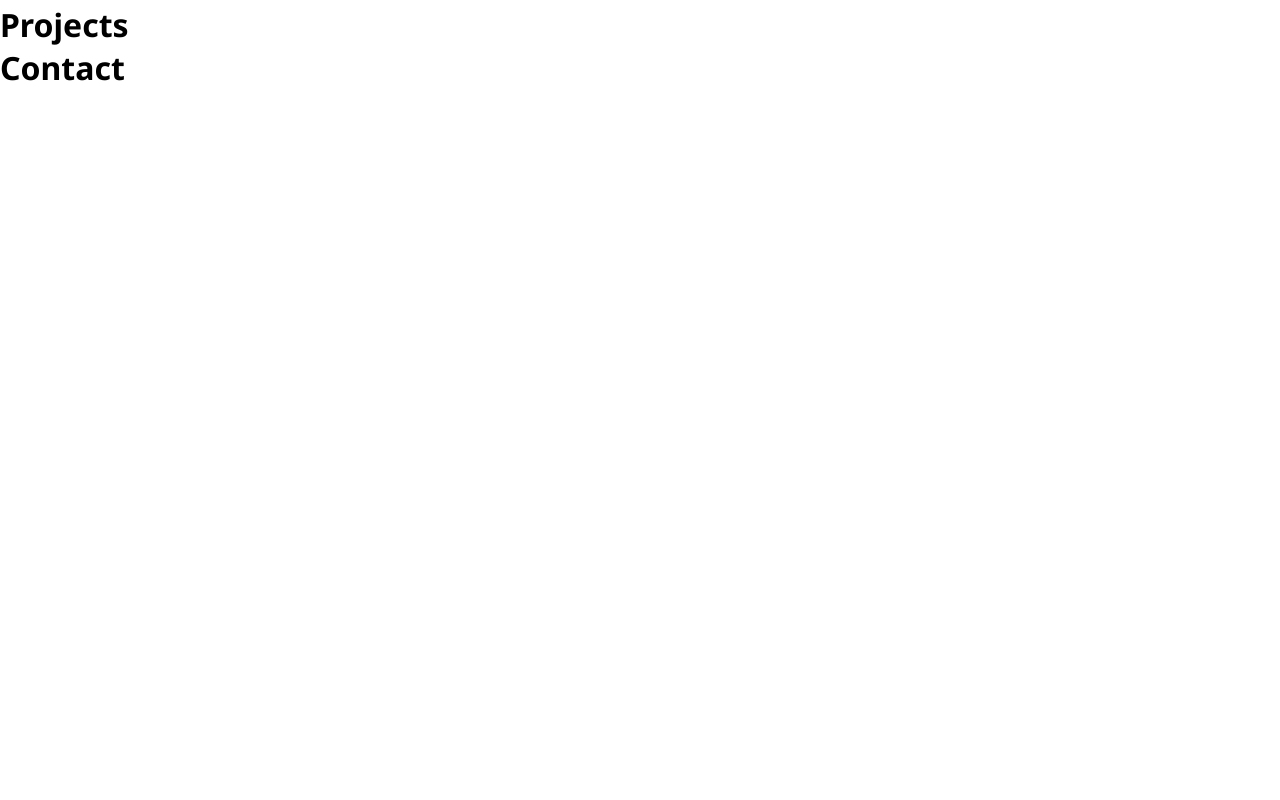
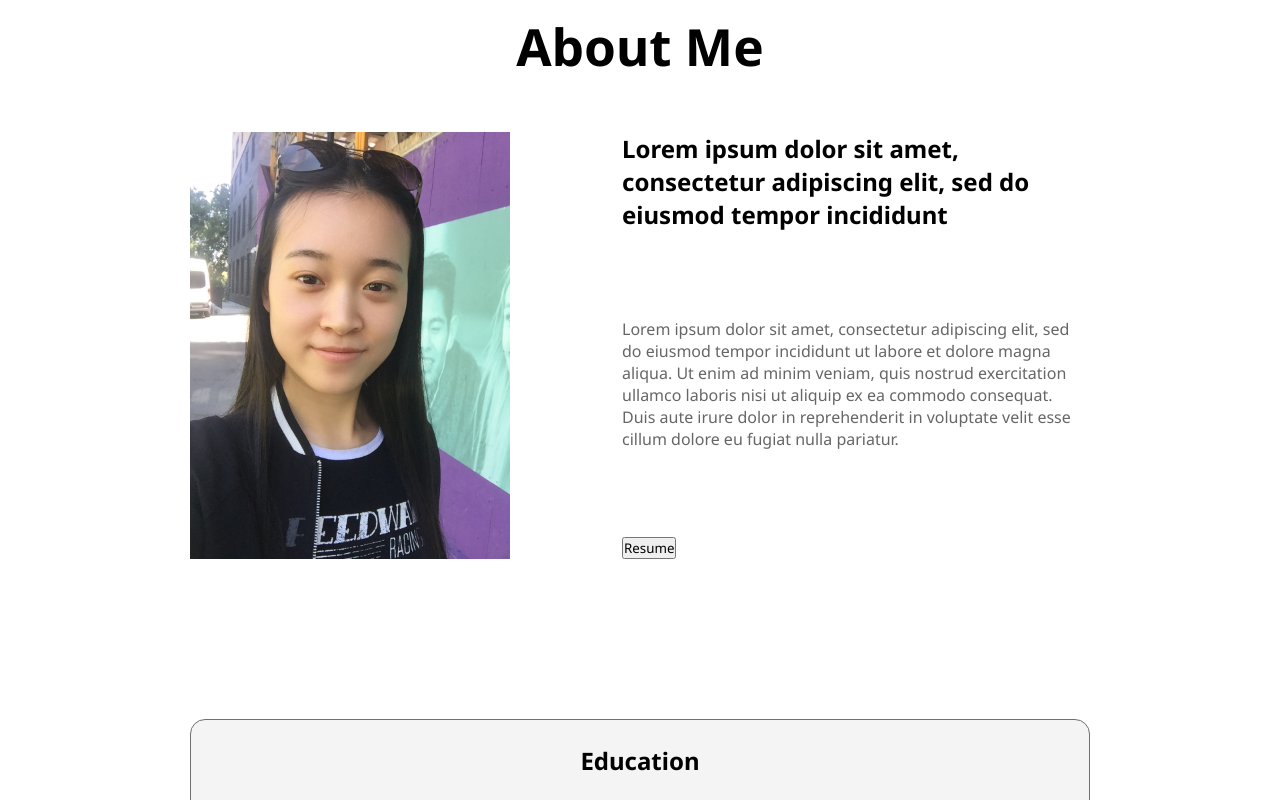
Before and after one commit to YourNeptune/my-CV, a React (Create React App) app: page / in a window 1280 px wide. Shown: the part 840-1640 px from the top of the page. Before the commit the page ends 929 px from the top, so only its background shows below. Built offline with nearby package versions, Linux system fonts and the light colour scheme.

Commit message:
update 'About Me'

```diff
--- a/src/App.js
+++ b/src/App.js
@@ -9,8 +9,8 @@ function App() {
     <div className="App">
       <Home />
       <About />
-      <Projects/>
-      <Contact/>
+      <Projects />
+      <Contact />
     </div>
   );
 }
--- a/src/components/About.js
+++ b/src/components/About.js
@@ -1,7 +1,35 @@
+import me from "../images/me.jpeg";
+import "../css/About.css";
+
 const About = () => {
   return (
     <div className="About">
-      <h1>About</h1>
+      <h1 className='About__title'>About Me</h1>
+      <div className="About__container">
+        <img src={me} alt="picture_of_myself" />
+        <div className="About__text">
+          <h3>
+            Lorem ipsum dolor sit amet, consectetur adipiscing elit, sed do
+            eiusmod tempor incididunt
+          </h3>
+          <p>
+            Lorem ipsum dolor sit amet, consectetur adipiscing elit, sed do
+            eiusmod tempor incididunt ut labore et dolore magna aliqua. Ut enim
+            ad minim veniam, quis nostrud exercitation ullamco laboris nisi ut
+            aliquip ex ea commodo consequat. Duis aute irure dolor in
+            reprehenderit in voluptate velit esse cillum dolore eu fugiat nulla
+            pariatur.
+          </p>
+          <div className="About__button">
+            <button>Resume</button>
+          </div>
+        </div>
+      </div>
+
+      <div className='About__education'>
+        <h4>Education</h4>
+
+      </div>
     </div>
   );
 };
--- a/src/components/Home.js
+++ b/src/components/Home.js
@@ -1,15 +1,15 @@
 import "../css/Home.css";
-import Navbar from './Navbar'
+import Navbar from "./Navbar";
 
 const Home = () => {
   return (
     <div className="Home">
-      <Navbar/>
-      <div className='Home__title'>
+      <Navbar />
+      <div className="Home__title">
         <h1 className="Home__name">
           Lixuan <br /> Luo
         </h1>
-        <button>Resume</button>
+        <button className='Home__button'>Resume</button>
       </div>
     </div>
   );
--- /dev/null
+++ b/src/css/About.css
@@ -0,0 +1,51 @@
+.About {
+  display: grid;
+  place-items: center;
+}
+
+.About__title {
+  text-align: center;
+  margin: 1em;
+  font-size: 3.2em;
+}
+
+.About__container {
+  display: flex;
+  flex-direction: row;
+  width: 900px;
+  justify-content: center;
+}
+
+.About__container img {
+  width: 20em;
+}
+
+.About__text {
+  display: flex;
+  flex-direction: column;
+  justify-content: space-between;
+  margin-left: 7em;
+}
+
+.About__text h3 {
+  font-size: 1.5em;
+}
+
+.About__text p {
+  color: #666;
+}
+
+.About__education {
+  width: 900px;
+  height: 500px;
+  background-color: #eaeaea85;
+  border: 1px solid #707070;
+  border-radius: 15px;
+  margin-top: 10em;
+}
+
+.About__education h4{
+    text-align: center;
+    font-size: 1.5em;
+    margin-top: 1em;
+}
--- a/src/css/Home.css
+++ b/src/css/Home.css
@@ -8,11 +8,15 @@
 }
 
 .Home__name {
-    font-size: 4.6em;
+  font-size: 4.6em;
 }
 
-.Home__title{
-    position: absolute;
-    top: 35%;
-    left: 22%;
+.Home__title {
+  position: absolute;
+  top: 35%;
+  left: 22%;
 }
+
+.Home__button {
+  cursor: pointer;
+}
--- a/src/css/Navbar.css
+++ b/src/css/Navbar.css
@@ -8,4 +8,5 @@
 
 .Nav__items h3 {
     margin-right: 3em;
+    cursor: pointer;
 }
```
Also changed, not shown: src/components/Education.js (added, +15 -0 lines), src/images/coffee.jpeg (added), src/images/me.jpeg (added).
